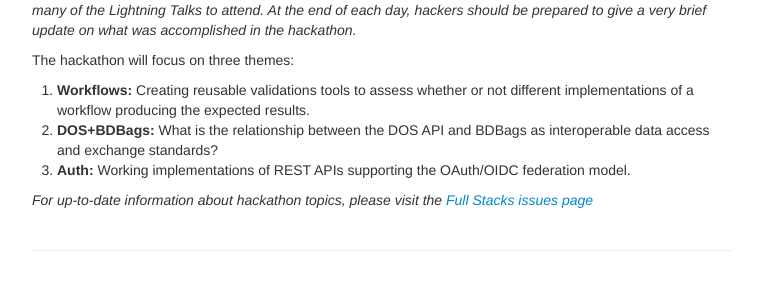
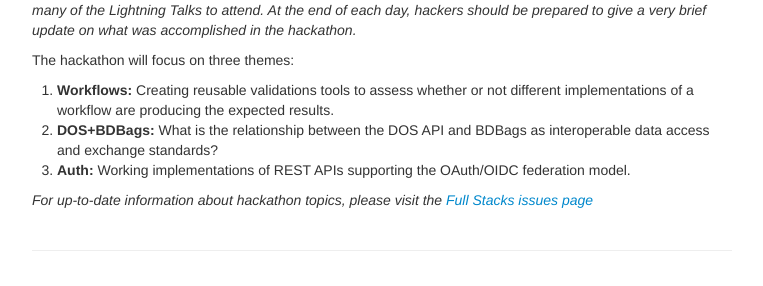
Before and after one commit to dcppc/2018-june-workshop, a Jekyll site: the page built from docs/agenda.md, in a window 1280 px wide. Shown: the part 1997-2283 px from the top of the page, without its empty margins (258-1021 px from the left). Built offline with Jekyll 4.4.1, drawn with Linux system fonts in a browser that asks for light colours.

Commit message:
Update agenda.md

```diff
--- a/docs/agenda.md
+++ b/docs/agenda.md
@@ -90,7 +90,7 @@ _Hackers should plan on attending the Workshop Welcome each morning at 9 am. We
 
 The hackathon will focus on three themes:
 
-1. **Workflows:** Creating reusable validations tools to assess whether or not different implementations of a workflow producing the expected results.
+1. **Workflows:** Creating reusable validations tools to assess whether or not different implementations of a workflow are producing the expected results.
 2. **DOS+BDBags:** What is the relationship between the DOS API and BDBags as interoperable data access and exchange standards?
 3. **Auth:** Working implementations of REST APIs supporting the OAuth/OIDC federation model.
 
```
